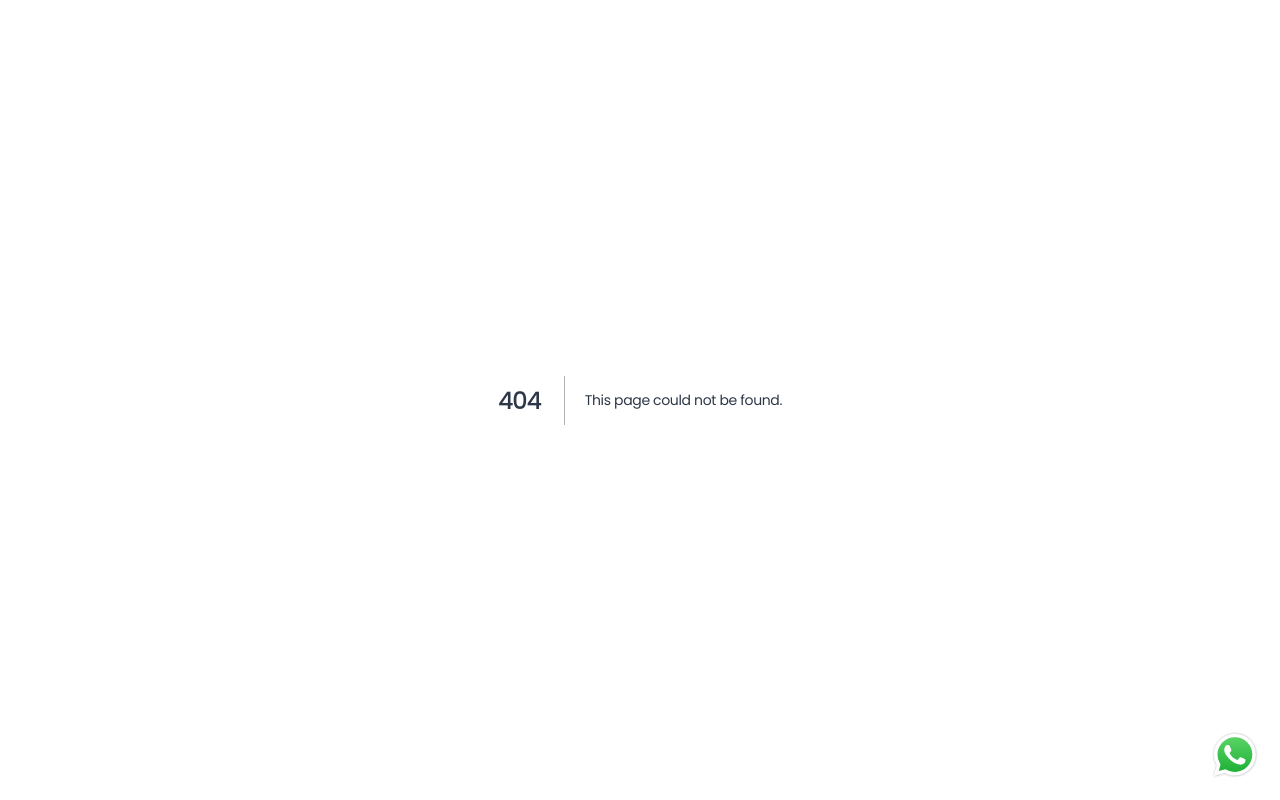
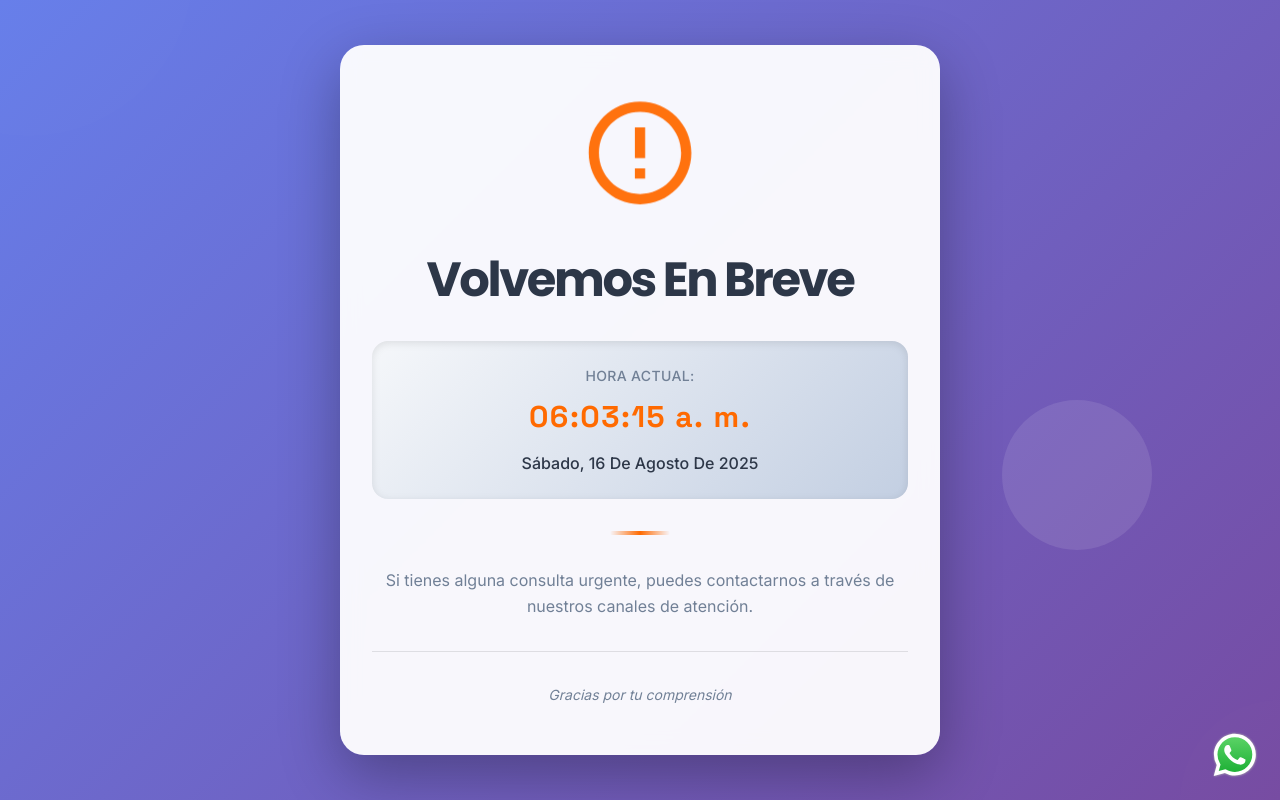
Before and after one commit to nimble-gus/nextjs-megatienda, a Next.js app: page /maintenance in a window 1280 px wide. Before the commit this address had no page. Built offline with nearby package versions, Linux system fonts and the light colour scheme.

Commit message:
modo mantenimiento habilitado

```diff
--- /dev/null
+++ b/src/app/maintenance/page.jsx
@@ -0,0 +1,89 @@
+'use client';
+
+import { useEffect, useState } from 'react';
+import '@/styles/MaintenancePage.css';
+
+export default function MaintenancePage() {
+  const [currentTime, setCurrentTime] = useState(new Date());
+
+  useEffect(() => {
+    const timer = setInterval(() => {
+      setCurrentTime(new Date());
+    }, 1000);
+
+    return () => clearInterval(timer);
+  }, []);
+
+  const formatTime = (date) => {
+    return date.toLocaleTimeString('es-GT', {
+      hour: '2-digit',
+      minute: '2-digit',
+      second: '2-digit'
+    });
+  };
+
+  const formatDate = (date) => {
+    return date.toLocaleDateString('es-GT', {
+      weekday: 'long',
+      year: 'numeric',
+      month: 'long',
+      day: 'numeric'
+    });
+  };
+
+  return (
+    <div className="maintenance-container">
+      <div className="maintenance-content">
+        <div className="maintenance-icon">
+          <svg
+            width="120"
+            height="120"
+            viewBox="0 0 24 24"
+            fill="none"
+            xmlns="http://www.w3.org/2000/svg"
+          >
+            <path
+              d="M12 2C6.48 2 2 6.48 2 12s4.48 10 10 10 10-4.48 10-10S17.52 2 12 2zm0 18c-4.41 0-8-3.59-8-8s3.59-8 8-8 8 3.59 8 8-3.59 8-8 8zm-1-13h2v6h-2zm0 8h2v2h-2z"
+              fill="currentColor"
+            />
+          </svg>
+        </div>
+
+        <h1 className="maintenance-title">
+          Volvemos En Breve
+        </h1>
+
+        <div className="maintenance-time">
+          <div className="time-display">
+            <span className="time-label">Hora Actual:</span>
+            <span className="time-value">{formatTime(currentTime)}</span>
+          </div>
+          <div className="date-display">
+            {formatDate(currentTime)}
+          </div>
+        </div>
+
+        <div className="maintenance-divider"></div>
+
+        <div className="maintenance-info">
+          <p>
+            Si tienes alguna consulta urgente, puedes contactarnos a través de nuestros canales de atención.
+          </p>
+        </div>
+
+        <div className="maintenance-footer">
+          <p className="footer-text">
+            Gracias por tu comprensión
+          </p>
+        </div>
+      </div>
+
+      {/* Animación de fondo decorativa */}
+      <div className="maintenance-background">
+        <div className="bg-circle bg-circle-1"></div>
+        <div className="bg-circle bg-circle-2"></div>
+        <div className="bg-circle bg-circle-3"></div>
+      </div>
+    </div>
+  );
+}
--- /dev/null
+++ b/src/styles/MaintenancePage.css
@@ -0,0 +1,244 @@
+.maintenance-container {
+  min-height: 100vh;
+  display: flex;
+  align-items: center;
+  justify-content: center;
+  position: relative;
+  background: linear-gradient(135deg, #667eea 0%, #764ba2 100%);
+  padding: 2rem;
+  overflow: hidden;
+}
+
+.maintenance-background {
+  position: absolute;
+  top: 0;
+  left: 0;
+  width: 100%;
+  height: 100%;
+  z-index: 0;
+  pointer-events: none;
+}
+
+.bg-circle {
+  position: absolute;
+  border-radius: 50%;
+  background: rgba(255, 255, 255, 0.1);
+  animation: float 20s infinite ease-in-out;
+}
+
+.bg-circle-1 {
+  width: 300px;
+  height: 300px;
+  top: -150px;
+  left: -150px;
+  animation-delay: 0s;
+}
+
+.bg-circle-2 {
+  width: 200px;
+  height: 200px;
+  bottom: -100px;
+  right: -100px;
+  animation-delay: 5s;
+}
+
+.bg-circle-3 {
+  width: 150px;
+  height: 150px;
+  top: 50%;
+  right: 10%;
+  animation-delay: 10s;
+}
+
+@keyframes float {
+  0%, 100% {
+    transform: translate(0, 0) scale(1);
+    opacity: 0.1;
+  }
+  33% {
+    transform: translate(30px, -30px) scale(1.1);
+    opacity: 0.15;
+  }
+  66% {
+    transform: translate(-30px, 30px) scale(0.9);
+    opacity: 0.12;
+  }
+}
+
+.maintenance-content {
+  position: relative;
+  z-index: 1;
+  text-align: center;
+  max-width: 600px;
+  width: 100%;
+  background: rgba(255, 255, 255, 0.95);
+  backdrop-filter: blur(10px);
+  border-radius: 24px;
+  padding: 3rem 2rem;
+  box-shadow: 0 20px 60px rgba(0, 0, 0, 0.3);
+}
+
+.maintenance-icon {
+  margin-bottom: 2rem;
+  color: var(--primary-orange, #ff6a00);
+  animation: pulse 2s infinite ease-in-out;
+}
+
+@keyframes pulse {
+  0%, 100% {
+    transform: scale(1);
+    opacity: 1;
+  }
+  50% {
+    transform: scale(1.05);
+    opacity: 0.9;
+  }
+}
+
+.maintenance-title {
+  font-family: var(--font-heading, 'Poppins', sans-serif);
+  font-size: var(--text-5xl, 3rem);
+  font-weight: var(--font-bold, 700);
+  color: var(--text-dark, #2d3748);
+  margin-bottom: 1rem;
+  line-height: 1.2;
+}
+
+.maintenance-description {
+  font-family: var(--font-primary, 'Inter', sans-serif);
+  font-size: var(--text-lg, 1.125rem);
+  color: var(--text-light, #718096);
+  line-height: var(--leading-relaxed, 1.625);
+  margin-bottom: 2rem;
+}
+
+.maintenance-time {
+  margin: 2rem 0;
+  padding: 1.5rem;
+  background: linear-gradient(135deg, #f5f7fa 0%, #c3cfe2 100%);
+  border-radius: 16px;
+  box-shadow: inset 0 2px 8px rgba(0, 0, 0, 0.1);
+}
+
+.time-display {
+  display: flex;
+  flex-direction: column;
+  align-items: center;
+  gap: 0.5rem;
+  margin-bottom: 0.75rem;
+}
+
+.time-label {
+  font-family: var(--font-primary, 'Inter', sans-serif);
+  font-size: var(--text-sm, 0.875rem);
+  color: var(--text-light, #718096);
+  font-weight: var(--font-medium, 500);
+  text-transform: uppercase;
+  letter-spacing: var(--tracking-wide, 0.025em);
+}
+
+.time-value {
+  font-family: var(--font-mono, 'Space Grotesk', monospace);
+  font-size: var(--text-3xl, 1.875rem);
+  font-weight: var(--font-bold, 700);
+  color: var(--primary-orange, #ff6a00);
+  letter-spacing: 0.05em;
+}
+
+.date-display {
+  font-family: var(--font-primary, 'Inter', sans-serif);
+  font-size: var(--text-base, 1rem);
+  color: var(--text-dark, #2d3748);
+  font-weight: var(--font-medium, 500);
+  text-transform: capitalize;
+}
+
+.maintenance-divider {
+  width: 60px;
+  height: 4px;
+  background: linear-gradient(90deg, transparent, var(--primary-orange, #ff6a00), transparent);
+  margin: 2rem auto;
+  border-radius: 2px;
+}
+
+.maintenance-info {
+  margin: 2rem 0;
+}
+
+.maintenance-info p {
+  font-family: var(--font-primary, 'Inter', sans-serif);
+  font-size: var(--text-base, 1rem);
+  color: var(--text-light, #718096);
+  line-height: var(--leading-relaxed, 1.625);
+}
+
+.maintenance-footer {
+  margin-top: 2rem;
+  padding-top: 2rem;
+  border-top: 1px solid rgba(0, 0, 0, 0.1);
+}
+
+.footer-text {
+  font-family: var(--font-primary, 'Inter', sans-serif);
+  font-size: var(--text-sm, 0.875rem);
+  color: var(--text-light, #718096);
+  font-style: italic;
+}
+
+/* Responsive Design */
+@media (max-width: 768px) {
+  .maintenance-container {
+    padding: 1rem;
+  }
+
+  .maintenance-content {
+    padding: 2rem 1.5rem;
+    border-radius: 16px;
+  }
+
+  .maintenance-title {
+    font-size: var(--text-4xl, 2.25rem);
+  }
+
+  .maintenance-description {
+    font-size: var(--text-base, 1rem);
+  }
+
+  .time-value {
+    font-size: var(--text-2xl, 1.5rem);
+  }
+
+  .bg-circle-1 {
+    width: 200px;
+    height: 200px;
+    top: -100px;
+    left: -100px;
+  }
+
+  .bg-circle-2 {
+    width: 150px;
+    height: 150px;
+    bottom: -75px;
+    right: -75px;
+  }
+
+  .bg-circle-3 {
+    width: 100px;
+    height: 100px;
+  }
+}
+
+@media (max-width: 480px) {
+  .maintenance-content {
+    padding: 1.5rem 1rem;
+  }
+
+  .maintenance-title {
+    font-size: var(--text-3xl, 1.875rem);
+  }
+
+  .maintenance-icon {
+    width: 80px;
+    height: 80px;
+  }
+}
```
Also changed, not shown: src/middleware.js (+40 -1 lines), src/app/api/email/send-order-confirmation/route.js (line endings or trailing spaces), 1 other file (tests, documents, lock files or other folders).
